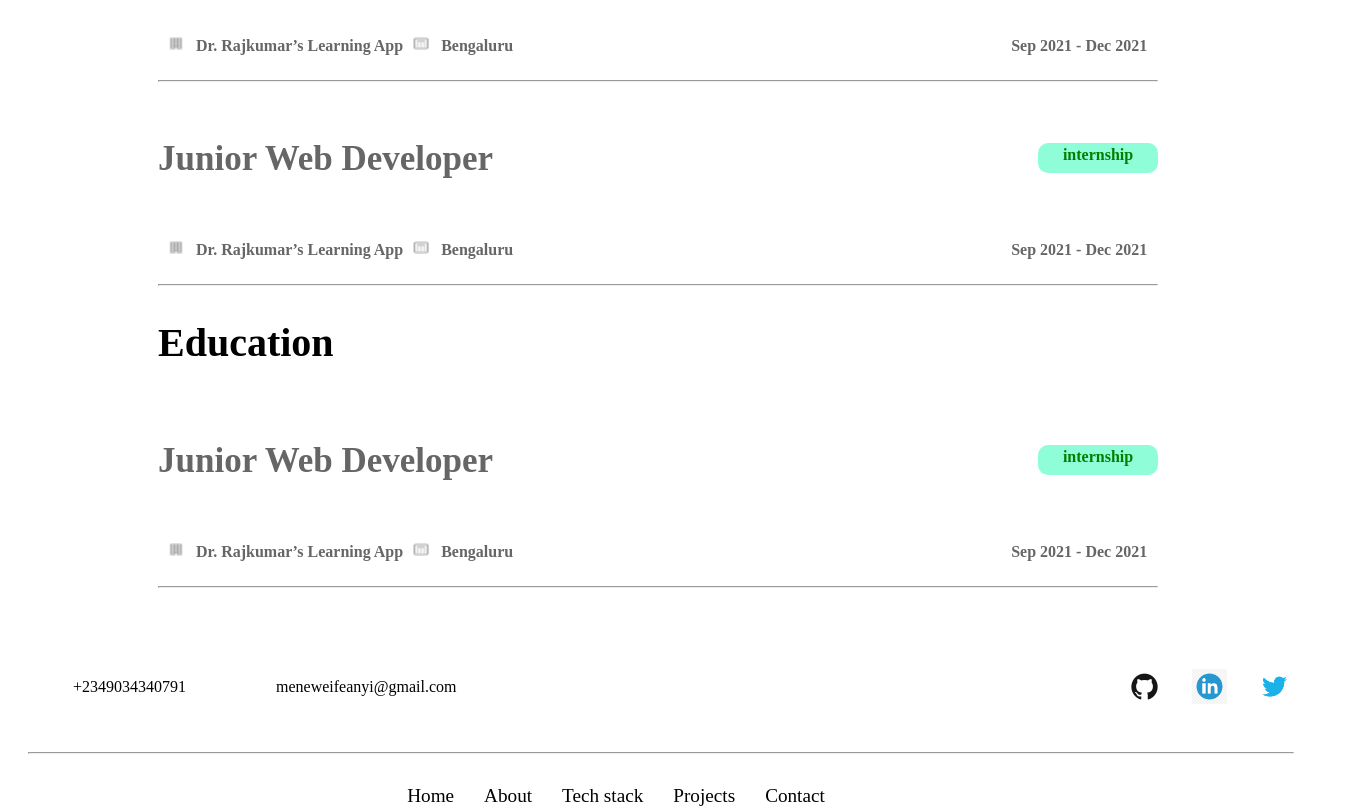
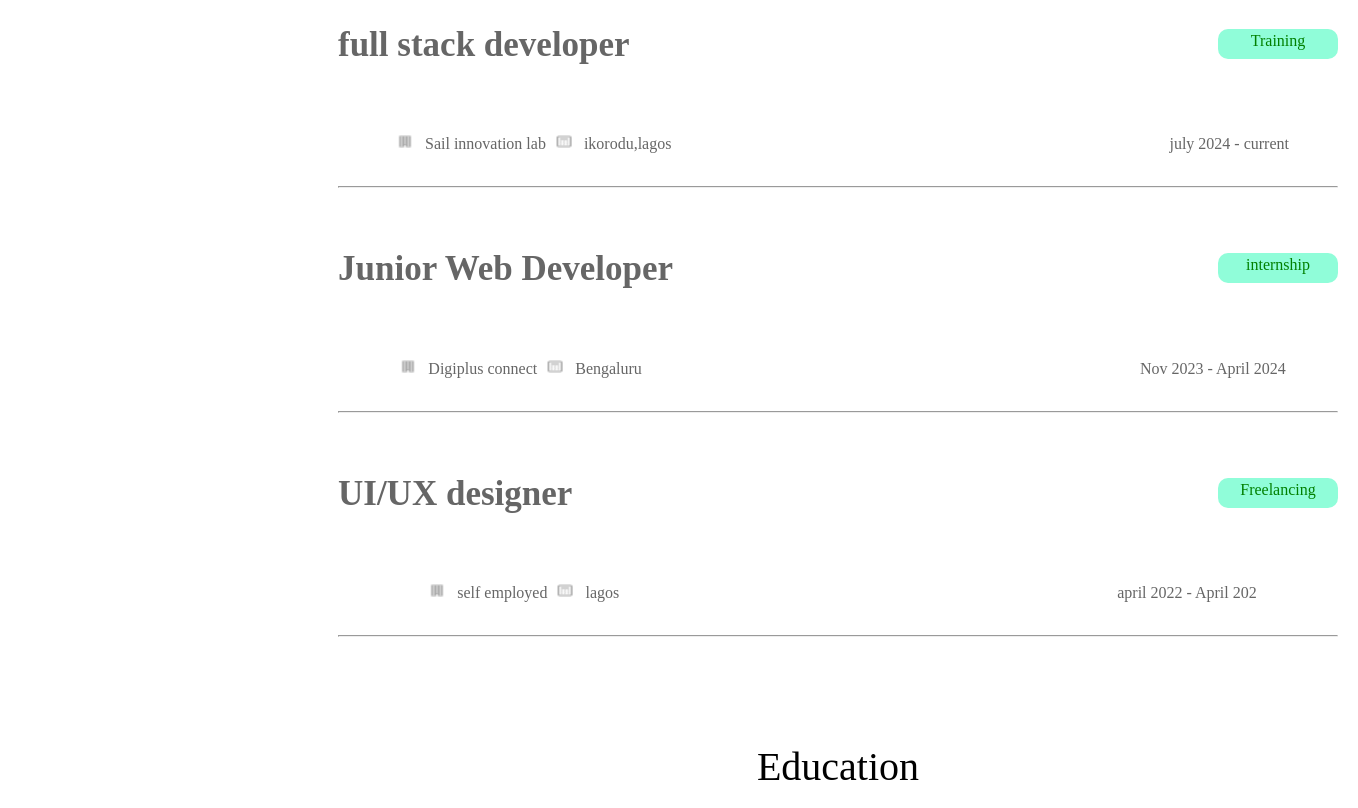
Before and after one commit to 0xidennis/Porfolio, a React (Vite) app: page /About in a window 1280 px wide. Shown: the part 740-1548 px from the top of the page, 1358 px wide, since content can reach past the window. Built offline with nearby package versions, Linux system fonts and the light colour scheme.

Commit message:
initial commit

```diff
--- a/src/Component/Experi.css
+++ b/src/Component/Experi.css
@@ -1,14 +1,15 @@
 .container-ex{
     /* border: 1px solid black; */
     width:1000px ;
-    margin-left: 150px;
+    margin-left: 330px;
+
 }
 
 
 @media (max-width: 480px) {
     .container-ex{
         width: 90%;
-        margin-left: 50px;
+        margin-left: 20px;
         align-items: center;
 
     }
--- a/src/Component/Experi.jsx
+++ b/src/Component/Experi.jsx
@@ -10,13 +10,13 @@ const Experi = () => {
             <h1>Work Experience</h1>
         </div>
         <div className='exper-h'>
-            <h3>Junior Web Developer</h3>
-            <p>internship</p>
+            <h3>full stack developer</h3>
+            <p>Training</p>
         </div>
         <div className='location'>
-          <img src={building} alt="" /><span>Dr. Rajkumar’s Learning App</span>
-          <img src={carbon} alt="" /><span>Bengaluru</span>
-          <img src="" alt="" /><span className='last'>Sep 2021 - Dec 2021</span>
+          <img src={building} alt="" /><span>Sail innovation lab</span>
+          <img src={carbon} alt="" /><span>ikorodu,lagos</span>
+          <img src="" alt="" /><span className='last'>july 2024 - current</span>
           <hr />
         </div>
     </div>
@@ -26,9 +26,21 @@ const Experi = () => {
             <p>internship</p>
         </div>
         <div className='location'>
-          <img src={building} alt="" /><span>Dr. Rajkumar’s Learning App</span>
+          <img src={building} alt="" /><span>Digiplus connect</span>
           <img src={carbon} alt="" /><span>Bengaluru</span>
-          <img src="" alt="" /><span className='last'>Sep 2021 - Dec 2021</span>
+          <img src="" alt="" /><span className='last'>Nov 2023 - April 2024</span>
+          <hr />
+        </div>
+    </div>
+    <div className='container-ex'>
+        <div className='exper-h'>
+            <h3>UI/UX designer</h3>
+            <p>Freelancing</p>
+        </div>
+        <div className='location'>
+          <img src={building} alt="" /><span>self employed</span>
+          <img src={carbon} alt="" /><span>lagos</span>
+          <img src="" alt="" /><span className='last'>april 2022 - April 202</span>
           <hr />
         </div>
     </div>
@@ -37,13 +49,13 @@ const Experi = () => {
             <h1>Education</h1>
         </div>
         <div className='exper-h'>
-            <h3>Junior Web Developer</h3>
-            <p>internship</p>
+            <h3>Physics with electronics</h3>
+            <p></p>
         </div>
         <div className='location'>
-          <img src={building} alt="" /><span>Dr. Rajkumar’s Learning App</span>
+          <img src={building} alt="" /><span>Lagos state polytechnic</span>
           <img src={carbon} alt="" /><span>Bengaluru</span>
-          <img src="" alt="" /><span className='last'>Sep 2021 - Dec 2021</span>
+          <img src="" alt="" /><span className='last'>Nov 20214 - jan 2021</span>
           <hr />
         </div>
     </div>
--- a/src/Component/Techimages.css
+++ b/src/Component/Techimages.css
@@ -7,6 +7,7 @@
     gap: 60px;
     padding: 20px 0;
     background-color: white;
+    margin-top: -150px;
 
 
   }
--- a/src/Component/Wignet.css
+++ b/src/Component/Wignet.css
@@ -22,6 +22,7 @@
     opacity: 0;
     transform: translateY(20px);
     transition: opacity 0.6s ease-out, transform 0.6s ease-out;
+    margin-top: -120px;
   }
   .popup-heading {
     font-size: 40px;
--- a/src/Pages/About.css
+++ b/src/Pages/About.css
@@ -29,7 +29,7 @@
     transition: opacity 0.6s ease, transform 0.6s ease;
     width: 1000px;
     /* border: 1px solid black; */
-    margin-left: 150px;
+    margin-left: 350px;
   }
   /* Active animation */
   .animate {
--- a/src/Pages/Contact.jsx
+++ b/src/Pages/Contact.jsx
@@ -1,11 +1,11 @@
 import React from 'react'
-
+import './contact.css'
 const Contact = () => {
   return (
     <div>
       <div>
-      For any questions please mail us:
-      hi@pavanmg.in
+      <h1>For any questions please mail <us:span>meneweifeanyi@gmail.com</us:span>
+      </h1>
       </div>
     </div>
   )
--- /dev/null
+++ b/src/Pages/contact.css
@@ -0,0 +1,6 @@
+h1{
+  font-size: 40px;
+  margin-top: 100px;
+  text-align: center;
+  font-weight: 400;
+}
--- a/src/Static/Footer.jsx
+++ b/src/Static/Footer.jsx
@@ -7,7 +7,7 @@ const Footer = () => {
   return (
     <div>
       <div>
-      <Container>
+      {/* <Container>
         <LogNav>
             <TextBox>
               <p>+2349034340791</p>
@@ -21,7 +21,7 @@ const Footer = () => {
         </LogNav>
         <hr/>
 
-    </Container>
+    </Container> */}
 
 
     <Container>
@@ -69,7 +69,9 @@ const Container = styled.div`
   }
 
   @media (max-width: 768px) {
-    padding: 15px;
+    padding: 0px;
+    border:1px solid black;
+    width:80%;
   }
 
   @media (max-width: 480px) {
@@ -80,7 +82,7 @@ const Container = styled.div`
 
 const LogNav = styled.div`
 display: flex;
-  justify-content: space-between;
+  justify-content: space-around;
   align-items: center;
   width: 100%;
   flex-wrap: wrap;
```
